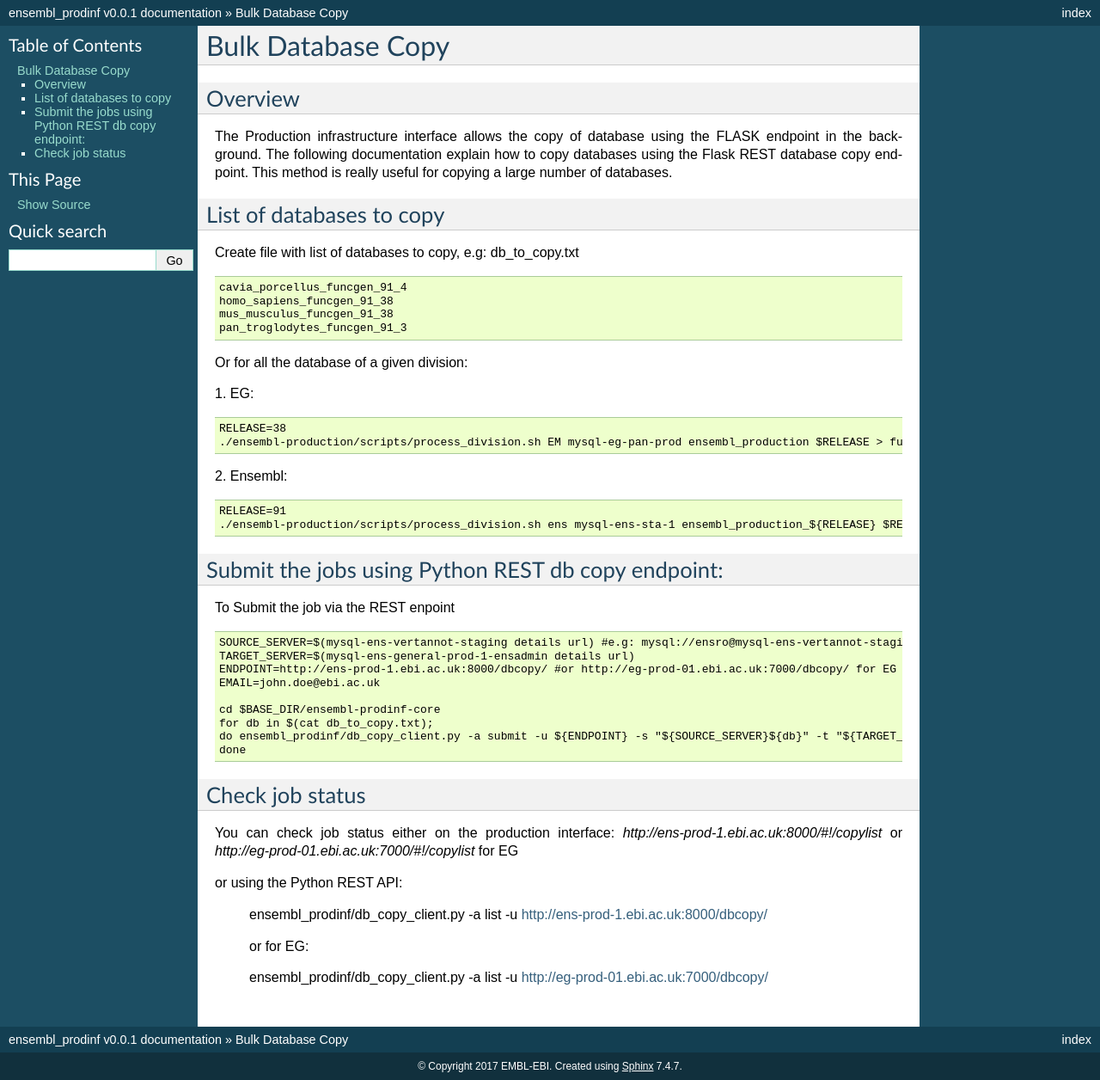
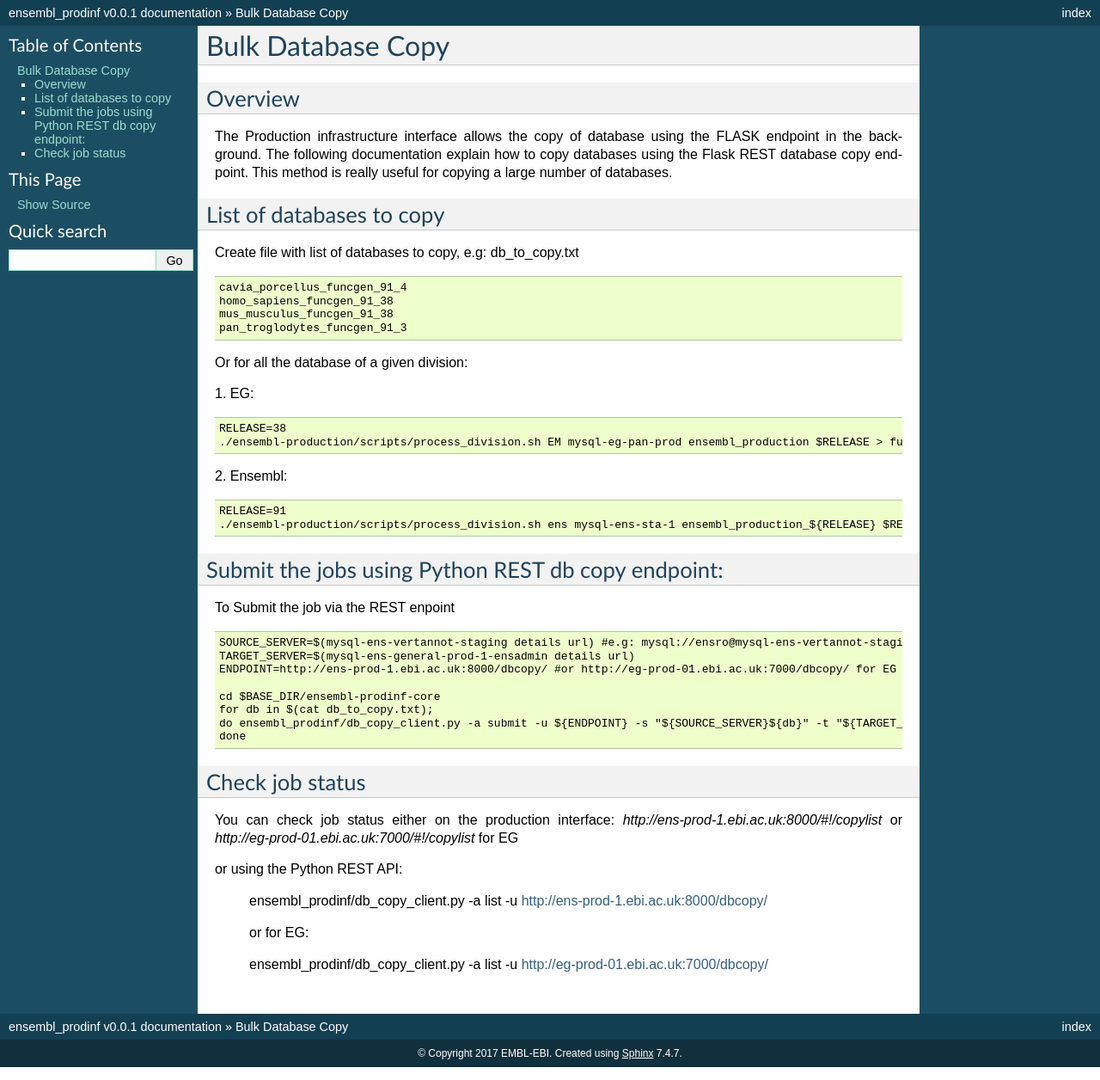
Before and after one commit to Ensembl/ensembl-prodinf-datachecks, a Sphinx documentation site: the page built from docs/bulk_db_copy.rst, in a window 1280 px wide. Shown: the whole page at 86% size. Built offline with Sphinx 7.4.7, drawn with Linux system fonts in a browser that asks for light colours.

Commit message:
Update bulk_db_copy.rst
Email is not used by submit action

```diff
--- a/docs/bulk_db_copy.rst
+++ b/docs/bulk_db_copy.rst
@@ -38,11 +38,10 @@ To Submit the job via the REST enpoint
   SOURCE_SERVER=$(mysql-ens-vertannot-staging details url) #e.g: mysql://ensro@mysql-ens-vertannot-staging:4573/
   TARGET_SERVER=$(mysql-ens-general-prod-1-ensadmin details url)
   ENDPOINT=http://ens-prod-1.ebi.ac.uk:8000/dbcopy/ #or http://eg-prod-01.ebi.ac.uk:7000/dbcopy/ for EG
-  EMAIL=john.doe@ebi.ac.uk
 
   cd $BASE_DIR/ensembl-prodinf-core
   for db in $(cat db_to_copy.txt);
-  do ensembl_prodinf/db_copy_client.py -a submit -u ${ENDPOINT} -s "${SOURCE_SERVER}${db}" -t "${TARGET_SERVER}${db}" -d 1 -e $EMAIL;
+  do ensembl_prodinf/db_copy_client.py -a submit -u ${ENDPOINT} -s "${SOURCE_SERVER}${db}" -t "${TARGET_SERVER}${db}" -d 1;
   done
 
 Check job status
```
